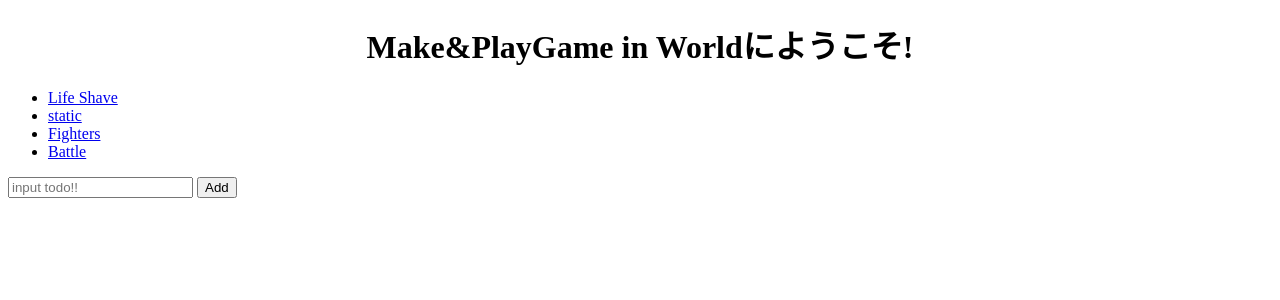
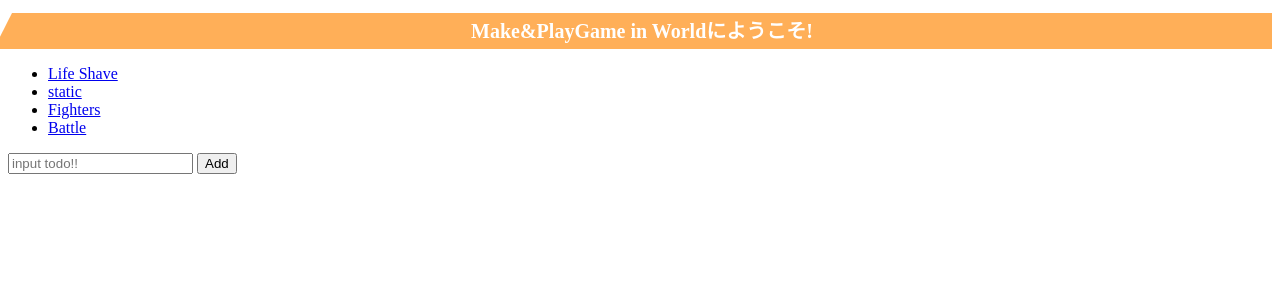
Before and after one commit to MathotaGamma/MakePlayOnline, a Flask app: page / in a window 1280 px wide. Shown: the top 300 px of the page. Run offline with Flask 3, Linux system fonts and the light colour scheme; parts of the project's set-up code (start-up, migrations or seed data) failed here and were passed over.

Commit message:
Update homepage.html

```diff
--- a/templates/homepage.html
+++ b/templates/homepage.html
@@ -5,6 +5,29 @@
     <meta charset="utf-8">
     <link rel="icon" href="{{url_for('static',filename='favicon.ico')}}">
     <link rel="apple-touch-icon" sizes="180x180" href="{{url_for('static',filename='apple-touch-icon.png')}}">
+    <style>
+      h1 {
+        position: relative;
+        padding: 5px 5px 5px 42px;
+        background: #ffaf58;
+        font-size: 20px;
+        color: #fff;
+        margin-left: -33px;
+        line-height: 1.3;
+        z-index:-1;
+      }
+
+      h1::before {
+        position: absolute;
+        content: '';
+        left: -2px;
+        top: -2px;
+        border: none;
+        border-left: solid 40px #fff;
+        border-bottom: solid 79px transparent;
+        z-index:-2
+      }
+    </style>
     <title>Make&PlayGame in World</title>
   </head>
   <center><h1>Make&PlayGame in Worldにようこそ!</h1></center>
```
